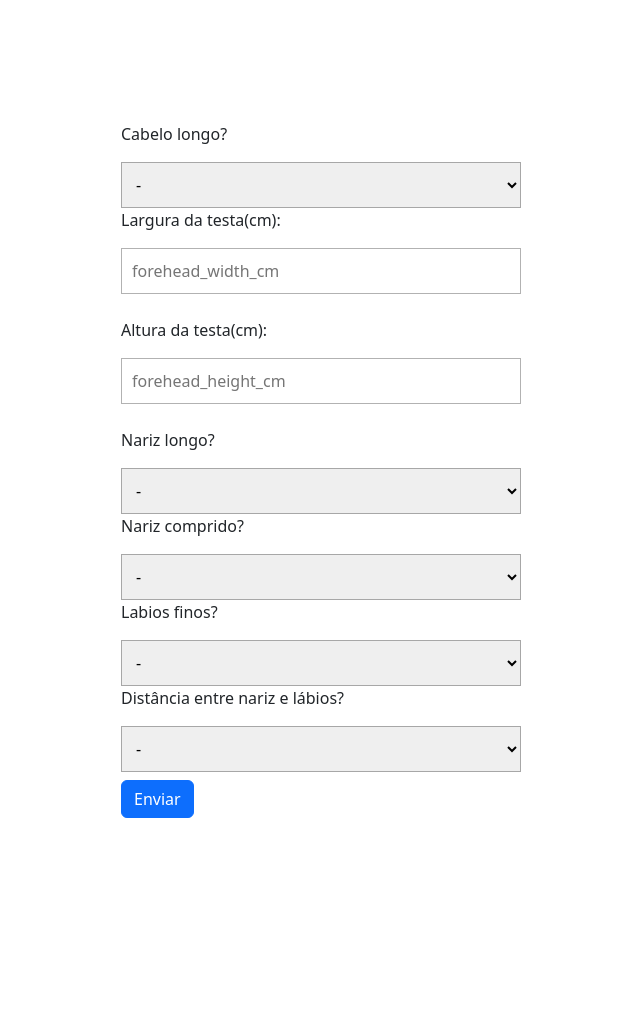
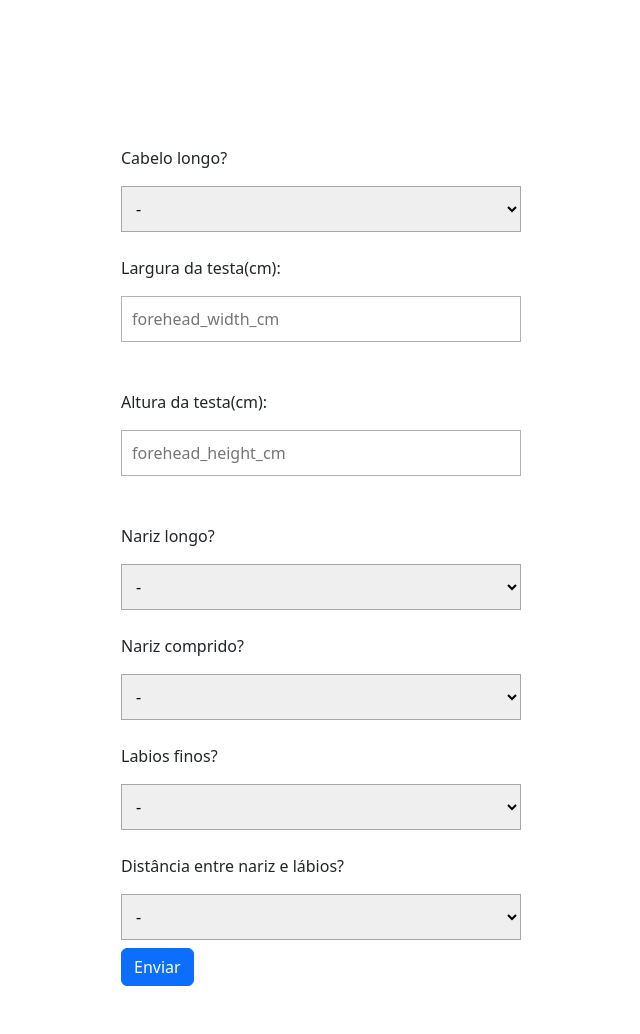
Before and after one commit to kleber0a0m/classificacao_de_genero_IA, a Flask app: page / in a window 1280 px wide. Shown: the whole page, without its empty margins (369-1009 px from the left). Before the commit the page ends 818 px from the top, so only its background shows below. Run offline with Flask 2, Linux system fonts and the light colour scheme; parts of the project's set-up code (start-up, migrations or seed data) failed here and were passed over.

Commit message:
Update index.html

```diff
--- a/templates/index.html
+++ b/templates/index.html
@@ -23,41 +23,41 @@
 
      <form action="{{ url_for('predict')}}" method="post">
 
-         <p>Cabelo longo?</p>
+         <p class="mt-4">Cabelo longo?</p>
          <select name="a" class="" aria-label=".form-select-lg example" required>
           <option value="">-</option>
           <option value="1">Sim</option>
           <option value="0">Não</option>
          </select>
 
-         <p>Largura da testa(cm):</p>
+         <p class="mt-4">Largura da testa(cm):</p>
          <input class="mb-4" type="text" name="b" placeholder="forehead_width_cm" required />
 
-         <p>Altura da testa(cm):</p>
+         <p class="mt-4">Altura da testa(cm):</p>
          <input class="mb-4" type="text" name="c" placeholder="forehead_height_cm" required />
 
-         <p>Nariz longo?</p>
+         <p class="mt-4">Nariz longo?</p>
          <select name="d" class="" aria-label=".form-select-lg example" required>
           <option value="">-</option>
           <option value="1">Sim</option>
           <option value="0">Não</option>
          </select>
 
-         <p>Nariz comprido?</p>
+         <p class="mt-4">Nariz comprido?</p>
          <select name="e" class="" aria-label=".form-select-lg example" required>
           <option value="">-</option>
           <option value="1">Sim</option>
           <option value="0">Não</option>
          </select>
 
-         <p>Labios finos?</p>
+         <p class="mt-4">Labios finos?</p>
          <select name="f" class="" aria-label=".form-select-lg example" required>
           <option value="">-</option>
           <option value="1">Sim</option>
           <option value="0">Não</option>
          </select>
 
-         <p>Distância entre nariz e lábios?</p>
+         <p class="mt-4">Distância entre nariz e lábios?</p>
          <select name="g" class="" aria-label=".form-select-lg example" required>
           <option value="">-</option>
           <option value="1">Longa</option>
```
